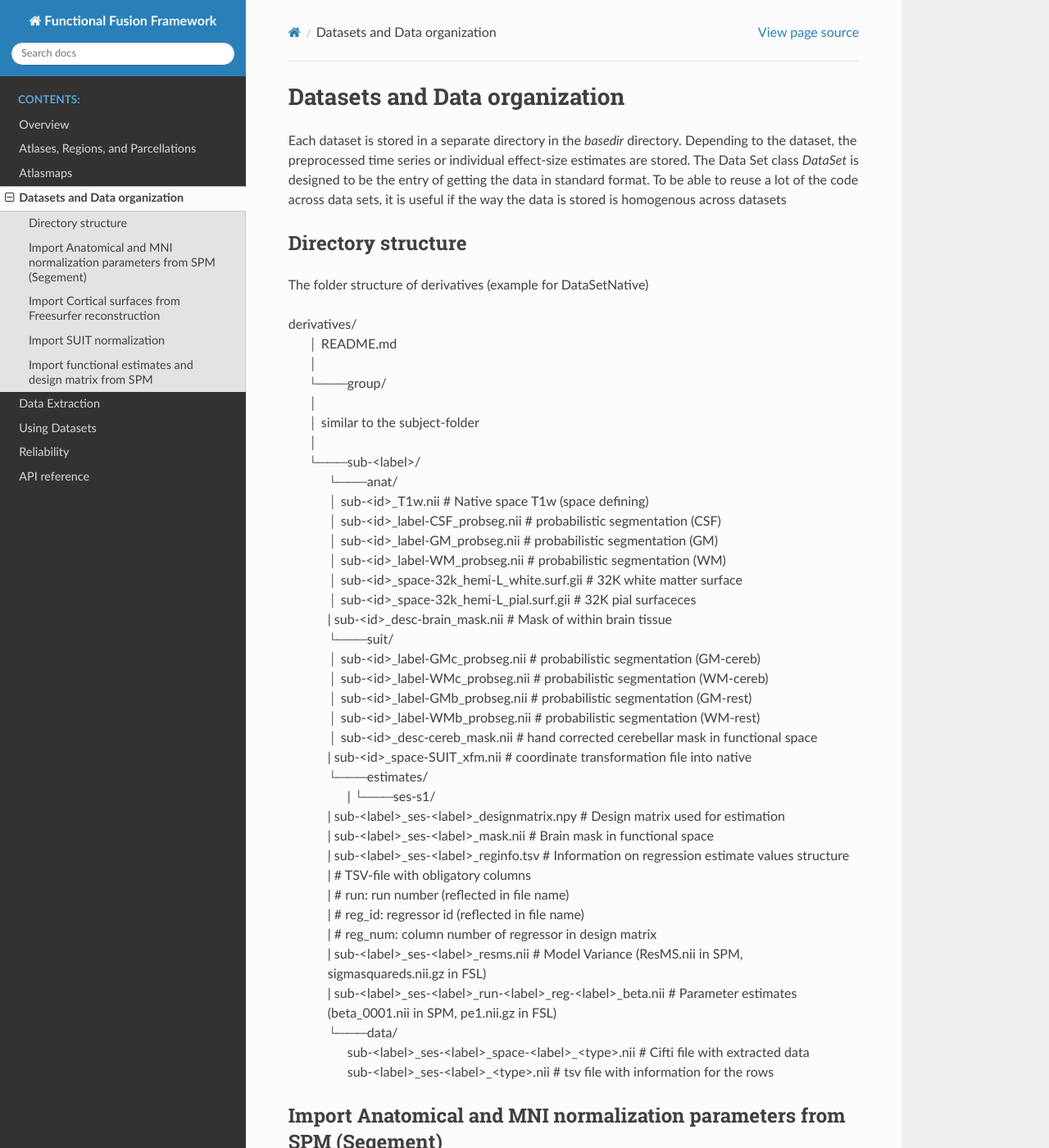
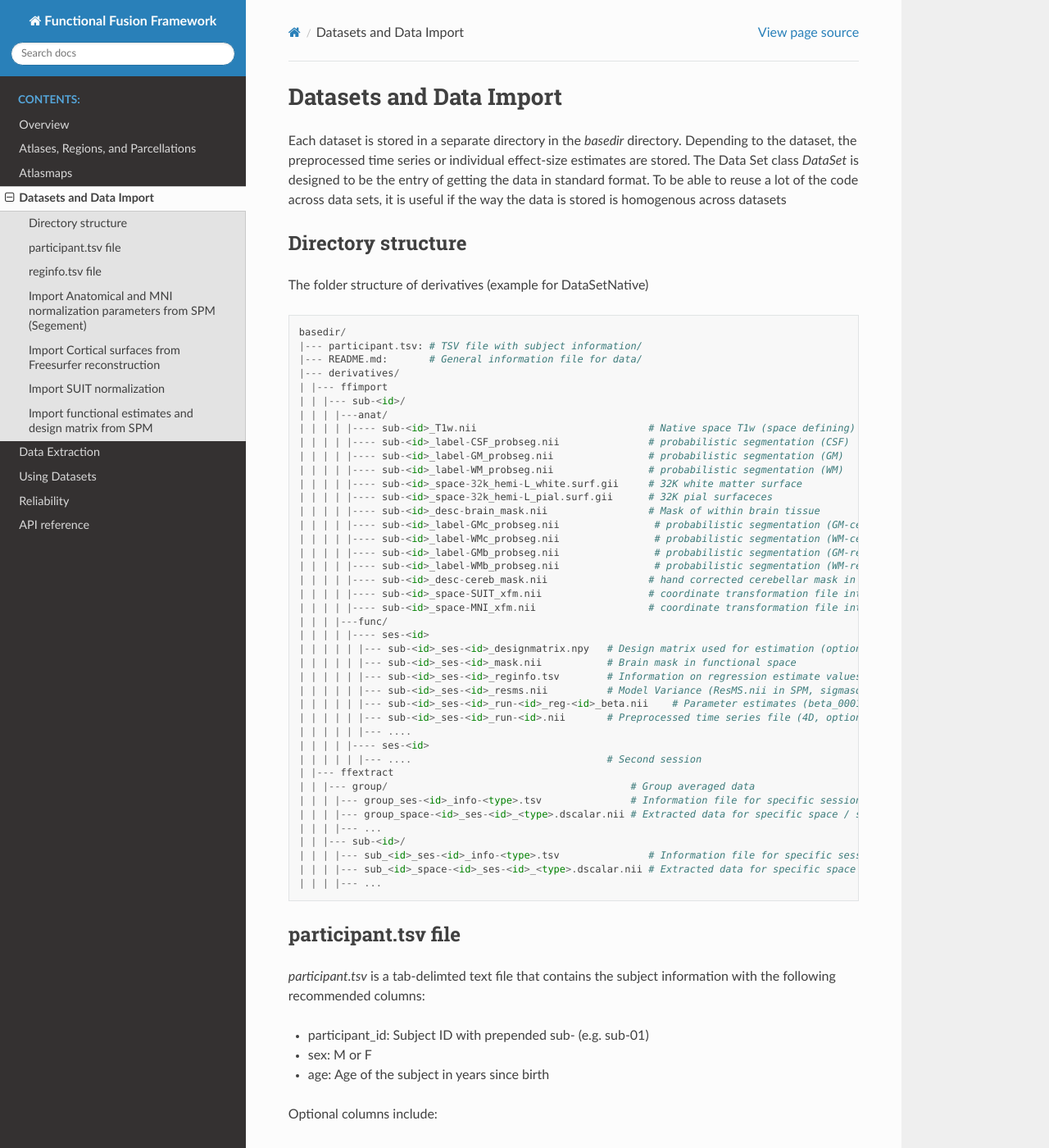
Before and after one commit to DiedrichsenLab/Functional_Fusion, a Sphinx documentation site: the page built from docs/04datasets.rst, in a window 1280 px wide and 1400 px high. Shown: the whole window at 82% size. Built offline with Sphinx 7.4.7 and the Read the Docs theme 3.1.0, drawn with Linux system fonts in a browser that asks for light colours; some of the changed text lies outside the part shown.

Commit message:
Documentation directory structure

```diff
--- a/docs/04datasets.rst
+++ b/docs/04datasets.rst
@@ -1,5 +1,5 @@
-Datasets and Data organization
-==============================
+Datasets and Data Import
+========================
 
 Each dataset is stored in a separate directory in the `basedir` directory. Depending to the dataset, the preprocessed time series or individual effect-size estimates are stored.
 The Data Set class `DataSet` is designed to be the entry of getting the data in standard format. To be able to reuse a lot of the code across data sets, it is useful if the way the data is
@@ -9,44 +9,83 @@ Directory structure
 -------------------
 The folder structure of derivatives (example for DataSetNative)
 
+::
 
-|    derivatives/
-|        │   README.md
-|        │
-|        └───group/
-|        │
-|        │       similar to the subject-folder
-|        │
-|        └───sub-<label>/
-|                └───anat/
-|                │       sub-<id>_T1w.nii                             # Native space T1w (space defining)
-|                │       sub-<id>_label-CSF_probseg.nii               # probabilistic segmentation (CSF)
-|                │       sub-<id>_label-GM_probseg.nii                # probabilistic segmentation (GM)
-|                │       sub-<id>_label-WM_probseg.nii                # probabilistic segmentation (WM)
-|                │       sub-<id>_space-32k_hemi-L_white.surf.gii     # 32K white matter surface
-|                │       sub-<id>_space-32k_hemi-L_pial.surf.gii      # 32K pial surfaceces
-|                |       sub-<id>_desc-brain_mask.nii                 # Mask of within brain tissue
-|                └───suit/
-|                │       sub-<id>_label-GMc_probseg.nii                # probabilistic segmentation (GM-cereb)
-|                │       sub-<id>_label-WMc_probseg.nii                # probabilistic segmentation (WM-cereb)
-|                │       sub-<id>_label-GMb_probseg.nii                # probabilistic segmentation (GM-rest)
-|                │       sub-<id>_label-WMb_probseg.nii                # probabilistic segmentation (WM-rest)
-|                │       sub-<id>_desc-cereb_mask.nii                  # hand corrected cerebellar mask in functional space
-|                |       sub-<id>_space-SUIT_xfm.nii                   # coordinate transformation file into native
-|                └───estimates/
-|        		 |   └───ses-s1/
-|                |          sub-<label>_ses-<label>_designmatrix.npy                    # Design matrix used for estimation
-|                |          sub-<label>_ses-<label>_mask.nii                            # Brain mask in functional space
-|                |          sub-<label>_ses-<label>_reginfo.tsv                         # Information on regression estimate values structure
-|                |                                                                      # TSV-file with obligatory columns
-|                |                                                                      #      run: run number (reflected in file name)
-|                |                                                                      #      reg_id: regressor id (reflected in file name)
-|                |                                                                      #      reg_num: column number of regressor in design matrix
-|                |          sub-<label>_ses-<label>_resms.nii                           # Model Variance (ResMS.nii in SPM, sigmasquareds.nii.gz in FSL)
-|                |          sub-<label>_ses-<label>_run-<label>_reg-<label>_beta.nii    # Parameter estimates (beta_0001.nii in SPM, pe1.nii.gz in FSL)
-|                └───data/
-|                           sub-<label>_ses-<label>_space-<label>_<type>.nii            # Cifti file with extracted data
-|                           sub-<label>_ses-<label>_<type>.nii                          # tsv file with information for the rows
+    basedir/
+    |--- participant.tsv: # TSV file with subject information/
+    |--- README.md:       # General information file for data/
+    |--- derivatives/
+    | |--- ffimport
+    | | |--- sub-<id>/
+    | | | |---anat/
+    | | | | |---- sub-<id>_T1w.nii                             # Native space T1w (space defining)
+    | | | | |---- sub-<id>_label-CSF_probseg.nii               # probabilistic segmentation (CSF)
+    | | | | |---- sub-<id>_label-GM_probseg.nii                # probabilistic segmentation (GM)
+    | | | | |---- sub-<id>_label-WM_probseg.nii                # probabilistic segmentation (WM)
+    | | | | |---- sub-<id>_space-32k_hemi-L_white.surf.gii     # 32K white matter surface
+    | | | | |---- sub-<id>_space-32k_hemi-L_pial.surf.gii      # 32K pial surfaceces
+    | | | | |---- sub-<id>_desc-brain_mask.nii                 # Mask of within brain tissue
+    | | | | |---- sub-<id>_label-GMc_probseg.nii                # probabilistic segmentation (GM-cereb)
+    | | | | |---- sub-<id>_label-WMc_probseg.nii                # probabilistic segmentation (WM-cereb)
+    | | | | |---- sub-<id>_label-GMb_probseg.nii                # probabilistic segmentation (GM-rest)
+    | | | | |---- sub-<id>_label-WMb_probseg.nii                # probabilistic segmentation (WM-rest)
+    | | | | |---- sub-<id>_desc-cereb_mask.nii                 # hand corrected cerebellar mask in functional space
+    | | | | |---- sub-<id>_space-SUIT_xfm.nii                  # coordinate transformation file into SUIT
+    | | | | |---- sub-<id>_space-MNI_xfm.nii                   # coordinate transformation file into MNI152Nonlin
+    | | | |---func/
+    | | | | |---- ses-<id>
+    | | | | | |--- sub-<id>_ses-<id>_designmatrix.npy   # Design matrix used for estimation (optional)
+    | | | | | |--- sub-<id>_ses-<id>_mask.nii           # Brain mask in functional space
+    | | | | | |--- sub-<id>_ses-<id>_reginfo.tsv        # Information on regression estimate values gressor in design matrix
+    | | | | | |--- sub-<id>_ses-<id>_resms.nii          # Model Variance (ResMS.nii in SPM, sigmasquareds.nii.gz in FSL)
+    | | | | | |--- sub-<id>_ses-<id>_run-<id>_reg-<id>_beta.nii    # Parameter estimates (beta_0001.nii in SPM, pe1.nii.gz in FSL)
+    | | | | | |--- sub-<id>_ses-<id>_run-<id>.nii       # Preprocessed time series file (4D, optional)
+    | | | | | |--- ....
+    | | | | |---- ses-<id>
+    | | | | | |--- ....                                 # Second session
+    | |--- ffextract
+    | | |--- group/                                         # Group averaged data
+    | | | |--- group_ses-<id>_info-<type>.tsv               # Information file for specific session / data type
+    | | | |--- group_space-<id>_ses-<id>_<type>.dscalar.nii # Extracted data for specific space / session / data type
+    | | | |--- ...
+    | | |--- sub-<id>/
+    | | | |--- sub_<id>_ses-<id>_info-<type>.tsv               # Information file for specific session / data type
+    | | | |--- sub_<id>_space-<id>_ses-<id>_<type>.dscalar.nii # Extracted data for specific space / session / data type
+    | | | |--- ...
+
+
+
+participant.tsv file
+-----------------------
+
+`participant.tsv` is a tab-delimted text file that contains the subject information with the following recommended columns:
+
+* participant_id: Subject ID with prepended sub- (e.g. sub-01)
+* sex: M or F
+* age: Age of the subject in years since birth
+
+Optional columns include:
+
+* handedness: L or R
+* group: Group of the subject
+* exclude: 0 or 1 (1 = exclude from analysis)
+
+
+reginfo.tsv file
+-------------------
+
+`reginfo.tsv`` is a tab-delimted text file that contains the information for a specific functional session for the regression estimates. By default these regression estimates are save
+under the name `sub-<id>_run-<id>_reg-<id>_beta.nii`, where numerical ids are printed with 2 places (i.e 01, 02, 03).
+
+The file should contain the following columns:
+
+* run: Run number (numerical): Run number
+* reg_id: Regressor ID (numerical)
+
+Optional columns can include:
+
+*
+*
 
 
 Import Anatomical and MNI normalization parameters from SPM (Segement)
```
Also changed, not shown: docs/01overview.rst (+7 -7 lines).
